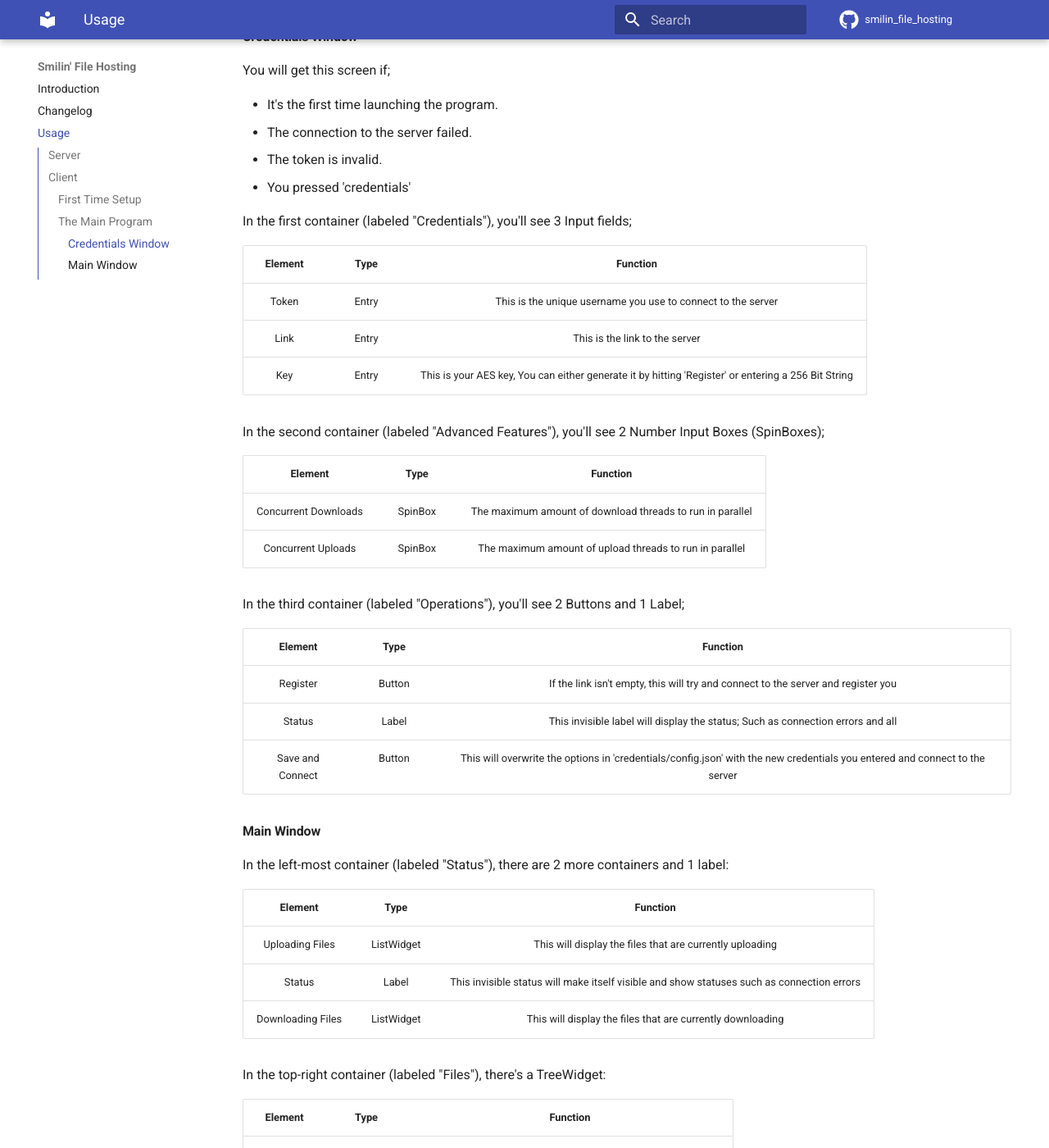
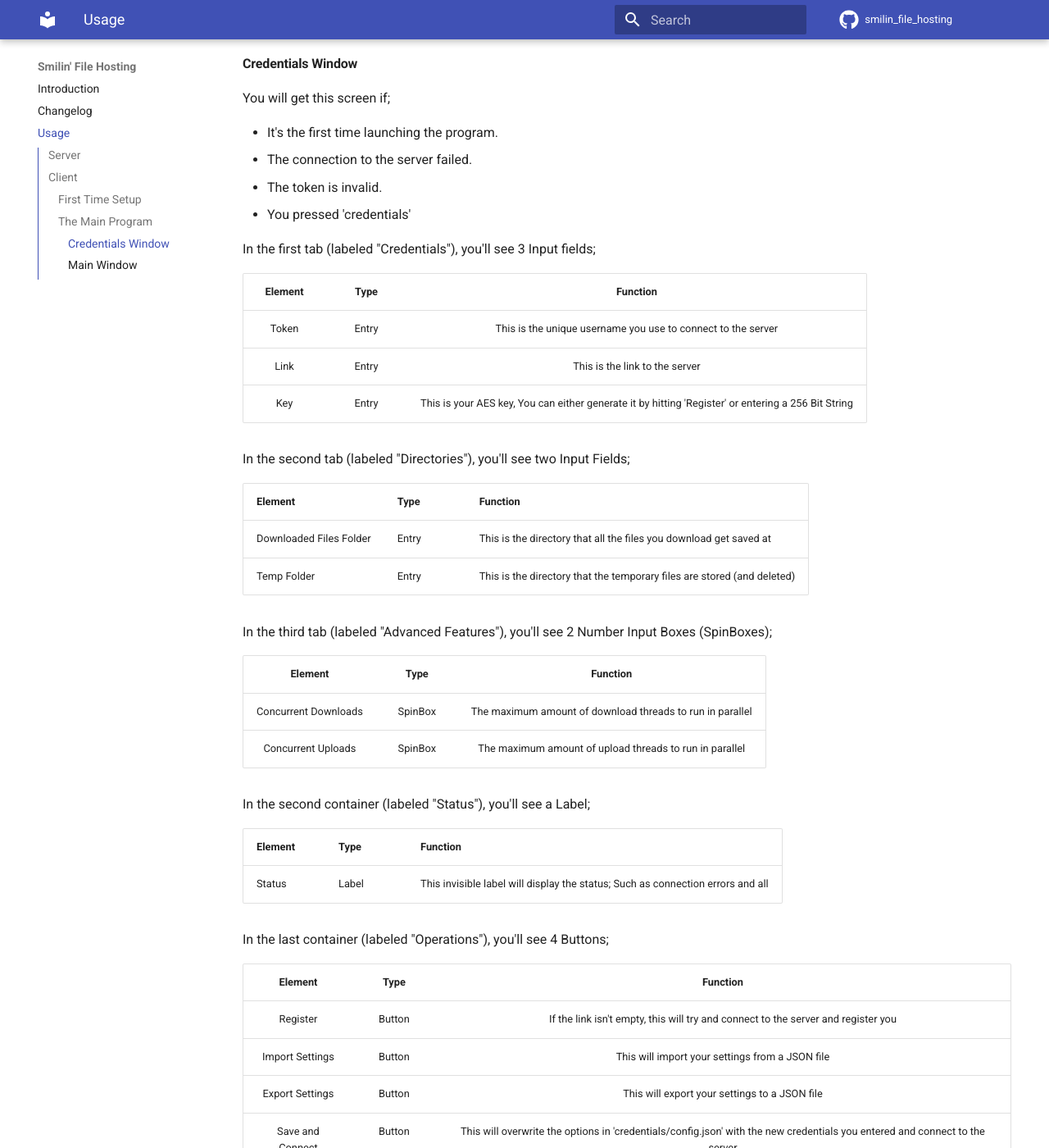
Before and after one commit to Smilin-Dominator/smilin_file_hosting, an MkDocs documentation site: the page built from docs/usage.md, in a window 1280 px wide and 1400 px high, scrolled down 1076 px. Shown: the whole window at 82% size. Built offline with MkDocs 1.6.1 and Material for MkDocs 9.7.7, drawn with Linux system fonts in a browser that asks for light colours; comment, search, counter and statistics services are not loaded; some of the changed text lies outside the part shown.

Commit message:
docs: Updated to keep up with the new changes

```diff
--- a/docs/usage.md
+++ b/docs/usage.md
@@ -3,10 +3,7 @@ This section describes how to use the program.
 
 ## Server
 After issuing the `docker-compose up -d` command, the MySQL Database should start in about 30 Seconds, but the
-API might take about a minute or two, depending on your;
-
-* Network Speed (as it needs to install the requirements)
-* Clock Speed (to start the API inside a Container).
+API might take about a minute or two.
 
 Afterwards, you can test the API by issuing the command `curl -X GET http://(server):2356/(token)/`, replacing
 `server` with the server's domain/ip and `token` with a random string. It should return `false`, as there's no
@@ -14,7 +11,6 @@ UUID registered (but if you used a registered token, it'll return True)
 
 All the Server Interaction is done through the client, so there's no need to use `curl` or `wget` to
 send requests to the server again.
-
 
 ## Client
 This guide assumes that you've performed all the actions mentioned in the installation page.
@@ -24,7 +20,13 @@ Upon first launch, you'll see a window called [credentials](#credentials-window)
 
 If it's your absolute first time setting up the client; Enter the `link` into the link field and hit
 register. If the link is valid, the `token` field should be filled with a random token. and a Key will be generated for you<br>
-Otherwise, just enter the link into the `link` field and your token into the `token` field, without hitting register.
+Otherwise, just enter the link into the `link` field and your token into the `token` and a key into the `key` field.
+
+If it's not your first time, you can also import the credentials from your previous configuration file with the import
+button.
+
+In the directories tab, set the Downloaded Files Directory and the Temporary Directory to the absolute paths of the
+directories you want to use.
 
 In the advanced features section, input the maximum number of concurrent uploads and downloads that
 can take place parallely. I've found that 4 is the perfect balance for me, but you can change it. I've limited the
@@ -43,7 +45,7 @@ You will get this screen if;
 * The token is invalid.
 * You pressed 'credentials'
 
-In the first container (labeled "Credentials"), you'll see 3 Input fields;
+In the first tab (labeled "Credentials"), you'll see 3 Input fields;
 
 | Element | Type  |                                              Function                                               |
 |:-------:|:-----:|:---------------------------------------------------------------------------------------------------:|
@@ -51,20 +53,34 @@ In the first container (labeled "Credentials"), you'll see 3 Input fields;
 |  Link   | Entry |                                   This is the link to the server                                    |
 |   Key   | Entry | This is your AES key, You can either generate it by hitting 'Register' or entering a 256 Bit String |
 
-In the second container (labeled "Advanced Features"), you'll see 2 Number Input Boxes (SpinBoxes);
+In the second tab (labeled "Directories"), you'll see two Input Fields;
+
+| Element                 | Type  | Function                                                                |
+|-------------------------|-------|-------------------------------------------------------------------------|
+| Downloaded Files Folder | Entry | This is the directory that all the files you download get saved at      |
+| Temp Folder             | Entry | This is the directory that the temporary files are stored (and deleted) |
+
+In the third tab (labeled "Advanced Features"), you'll see 2 Number Input Boxes (SpinBoxes);
 
 |       Element        |  Type   |                         Function                          |
 |:--------------------:|:-------:|:---------------------------------------------------------:|
 | Concurrent Downloads | SpinBox | The maximum amount of download threads to run in parallel |
 |  Concurrent Uploads  | SpinBox |  The maximum amount of upload threads to run in parallel  |
 
+In the second container (labeled "Status"), you'll see a Label;
 
-In the third container (labeled "Operations"), you'll see 2 Buttons and 1 Label;
+| Element | Type  | Function                                                                        |
+|---------|-------|---------------------------------------------------------------------------------|
+| Status  | Label | This invisible label will display the status; Such as connection errors and all |
+
+
+In the last container (labeled "Operations"), you'll see 4 Buttons;
 
 |     Element      |  Type  |                                                          Function                                                           |
 |:----------------:|:------:|:---------------------------------------------------------------------------------------------------------------------------:|
 |     Register     | Button |                      If the link isn't empty, this will try and connect to the server and register you                      |
-|      Status      | Label  |                       This invisible label will display the status; Such as connection errors and all                       |
+| Import Settings  | Button |                                       This will import your settings from a JSON file                                       |
+| Export Settings  | Button |                                        This will export your settings to a JSON file                                        |
 | Save and Connect | Button | This will overwrite the options in 'credentials/config.json' with the new credentials you entered and connect to the server |
 
 
```
